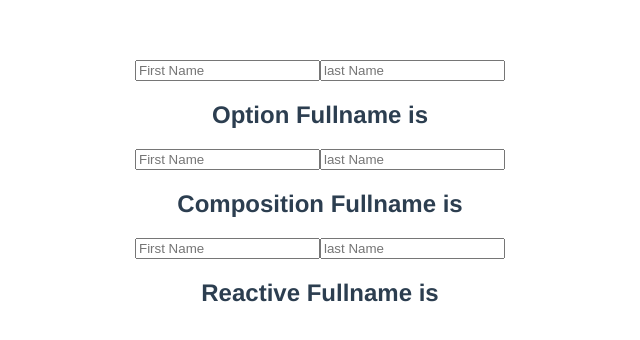
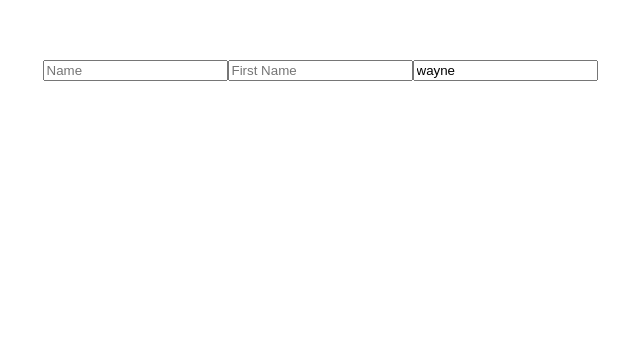
Before and after one commit to shengo333/vue-composition, a Vue app: page / in a window 1280 px wide. Shown: the top 340 px of the page, without its empty margins (320-960 px from the left). Built offline with nearby package versions, Linux system fonts and the light colour scheme.

Commit message:
watchers

```diff
--- a/src/App.vue
+++ b/src/App.vue
@@ -1,16 +1,16 @@
 <template>
-    <Computed />
+    <Watch />
 </template>
 
 <script>
-import Computed from './components/Computed.vue'
 
 
+import Watch from './components/Watch.vue'
 
 export default {
   name: 'App',
   components: {
-    Computed
+      Watch
     ,
   }
 }
--- /dev/null
+++ b/src/components/Watch.vue
@@ -0,0 +1,54 @@
+<template>
+  <div>
+      <!-------option API ------>
+      <input type="text" placeholder="Name" v-model="name">
+
+      <input type="text" placeholder="First Name" v-model="firstName">
+      <input type="text" placeholder="Last Name" v-model="lastName">
+
+
+  </div>
+</template>
+
+<script>
+
+
+import {ref, watch} from 'vue'
+export default {
+    name: 'Watch',
+    setup(){
+        const firstName = ref('')
+        const lastName = ref('wayne')
+
+        watch ([firstName,lastName], (newValues, oldValues) => {
+            console.log('First Name old value', oldValues[0])
+            console.log('First Name new value', newValues[0])
+            console.log('Last Name old value', oldValues[1])
+            console.log('Last Name new value', newValues[1])
+        }, {
+            immediate: true
+        })
+        return{
+            firstName,
+            lastName
+        }
+    },
+    data(){
+        return{
+            name: '',
+
+        }
+    },
+    watch: {
+        name(newValue, oldValue){
+            console.log('old value', oldValue)
+            console.log('new value', newValue)
+        },
+    },
+}
+
+</script>
+
+<style>
+
+</style>
```
